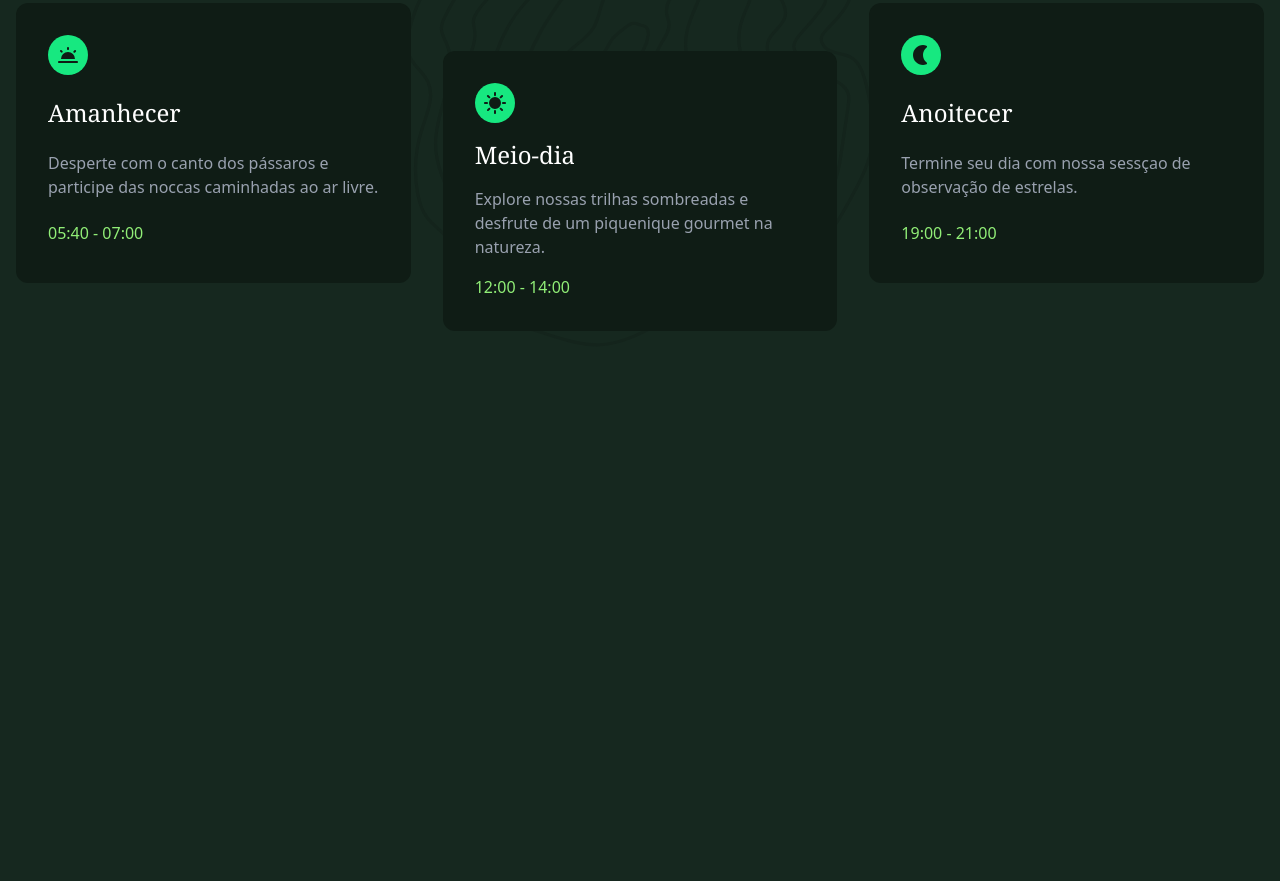
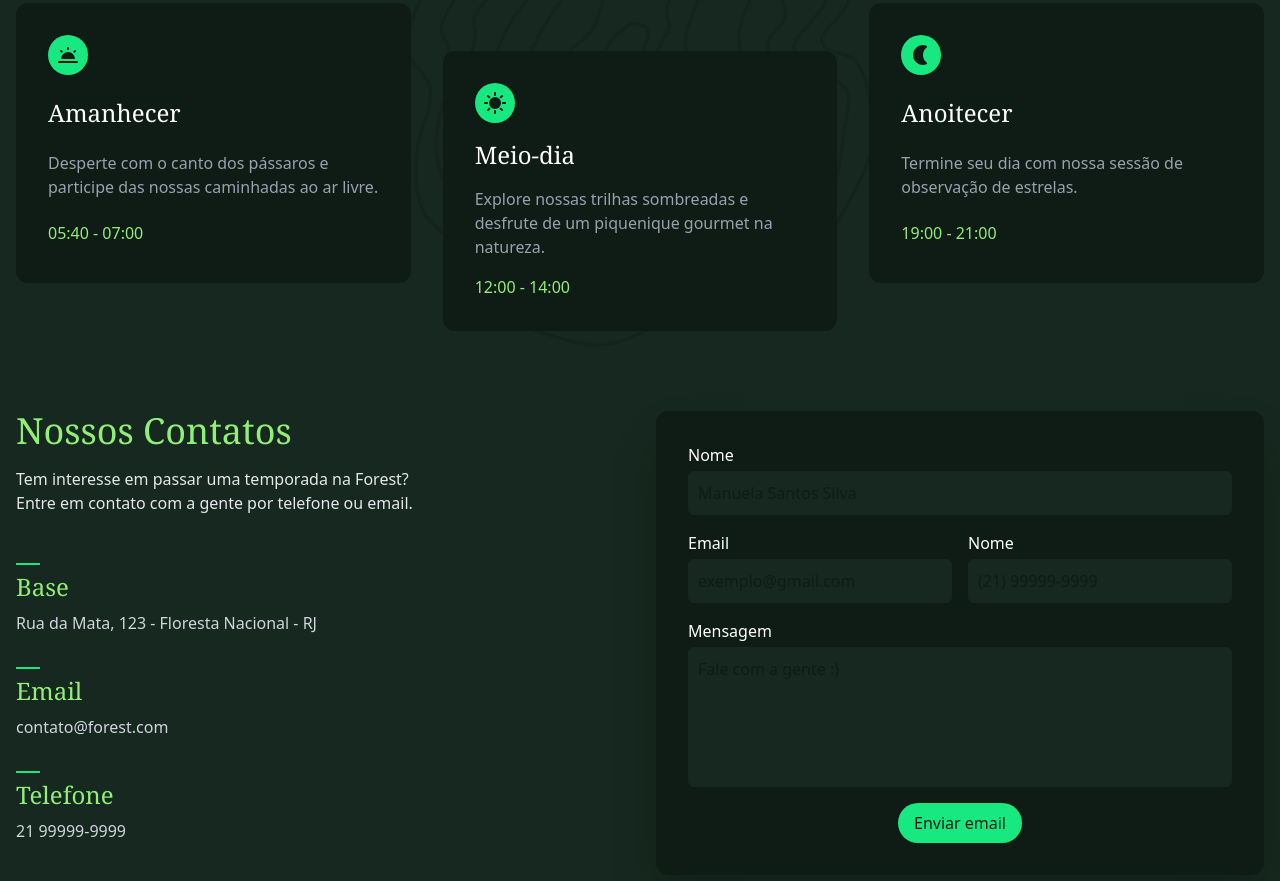
Before and after one commit to netuninho/forest-origamid, a website: page src/index.html in a window 1280 px wide. Shown: the part 3209-4090 px from the top of the page. Before the commit the page ends 3620 px from the top, so only its background shows below. Drawn offline with Linux system fonts and the light colour scheme.

Commit message:
section contatos

```diff
--- a/src/index.html
+++ b/src/index.html
@@ -152,7 +152,7 @@
     <!-- Experiencias -->
     <section id="Experiencias" class="container mb-12 sm:mb-16 grid sm:grid-cols-2 gap-8">
         <div class="bg-verde-900 p-6 sm:p-8 rounded-xl">
-            <p class="mb-8 text-verde-200 uppercase tracking-widest text-sm">Experiências Excluisvas</p>
+            <p class="mb-8 text-verde-200 uppercase tracking-widest text-sm">Experiências Exclusivas</p>
             <h2 class="capitalize mb-8 text-3xl sm:text-4xl lg:text-5xl text-balance font-serif">Escolha Sua Próxima Aventura</h2>
 
             <h3 class="text-xl flex items-center gap-4 before:h-0.5 before:w-6 before:bg-verde-400 hover:before:w-10 before:transition-[width]">Observação Noturna</h3>
@@ -205,7 +205,7 @@
 
                 <h3 class="font-serif text-2xl">Amanhecer</h3>
                 <p class="text-gray-400">
-                    Desperte com o canto dos pássaros e participe das noccas caminhadas ao ar livre.
+                    Desperte com o canto dos pássaros e participe das nossas caminhadas ao ar livre.
                 </p>
                 <span class="text-verde-300">05:40 - 07:00</span>
             </div>
@@ -229,11 +229,67 @@
 
                 <h3 class="font-serif text-2xl">Anoitecer</h3>
                 <p class="text-gray-400">
-                    Termine seu dia com nossa sessçao de observação de estrelas.
+                    Termine seu dia com nossa sessão de observação de estrelas.
                 </p>
                 <span class="text-verde-300">19:00 - 21:00</span>
             </div>
         </div>
     </section>
+
+    <!-- Contato -->
+    <section id="contato" class="container mb-12 sm:mb-16 grid lg:grid-cols-2 gap-8">
+        <div>
+            <h1 class="font-serif text-4xl text-verde-300 mb-4">Nossos Contatos</h1>
+            <p class="text-gray-200 text-balance mb-8">
+                Tem interesse em passar uma temporada na Forest? Entre em contato com a gente por telefone ou email.
+            </p>
+
+            <div class="grid gap-4">
+                <div>
+                    <span class="h-0.5 w-6 bg-verde-400 inline-block"></span>
+                    <h2 class="mb-2 text-2xl text-verde-300 font-serif">Base</h2>
+                    <p class="text-gray-300">Rua da Mata, 123 - Floresta Nacional - RJ</p>
+                </div>
+
+                <div>
+                    <span class="h-0.5 w-6 bg-verde-400 inline-block"></span>
+                    <h2 class="mb-2 text-2xl text-verde-300 font-serif">Email</h2>
+                    <p class="text-gray-300">contato@forest.com</p>
+                </div>
+
+                <div>
+                    <span class="h-0.5 w-6 bg-verde-400 inline-block"></span>
+                    <h2 class="mb-2 text-2xl text-verde-300 font-serif">Telefone</h2>
+                    <p class="text-gray-300">21 99999-9999</p>
+                </div>
+            </div>
+        </div>
+
+        <form class="grid gap-4 rounded-xl bg-verde-900 shadow-2xl p-4 lg:p-8" action="">
+            <div class="grid gap-1">
+                <label for="nome">Nome</label>
+                <input class="rounded-md border-2 border-verde-800 bg-verde-800 p-2 focus:outline-none focus:ring-2 focus:ring-verde-400 focus:border-verde-900 placeholder:text-verde-900" type="text" id="nome" name="nome" placeholder="Manuela Santos Silva">
+            </div>
+
+            <div class="grid gap-4 sm:grid-cols-2">
+                <div class="grid gap-1">
+                    <label for="email">Email</label>
+                    <input class="rounded-md border-2 border-verde-800 bg-verde-800 p-2 focus:outline-none focus:ring-2 focus:ring-verde-400 focus:border-verde-900 placeholder:text-verde-900" type="email" id="email" name="email" placeholder="exemplo@gmail.com">
+                </div>
+
+                <div class="grid gap-1">
+                    <label for="telefone">Nome</label>
+                    <input class="rounded-md border-2 border-verde-800 bg-verde-800 p-2 focus:outline-none focus:ring-2 focus:ring-verde-400 focus:border-verde-900 placeholder:text-verde-900" type="text" id="telefone" name="telefone" placeholder="(21) 99999-9999">
+                </div>
+            </div>
+
+            <div class="grid gap-1">
+                <label for="mensagem">Mensagem</label>
+                <textarea class="rounded-md border-2 border-verde-800 bg-verde-800 p-2 focus:outline-none focus:ring-2 focus:ring-verde-400 focus:border-verde-900 placeholder:text-verde-900 resize-none" rows="5" placeholder="Fale com a gente :)" id="mensagem" name="mensagem"></textarea>
+            </div>
+
+            <button class="cursor-pointer place-self-center bg-verde-400 rounded-full text-verde-900 py-2 px-4 inline-block">Enviar email</button>
+        </form>
+    </section>
 </body>
 </html>
```
Also changed, not shown: src/output.css.
